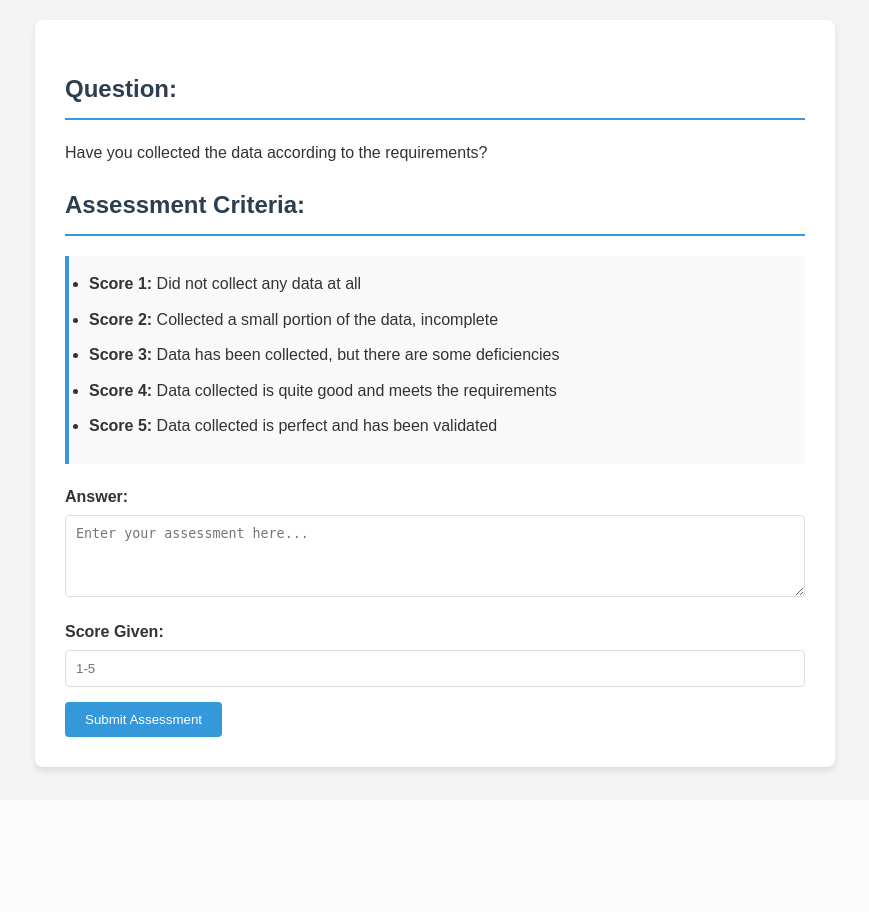
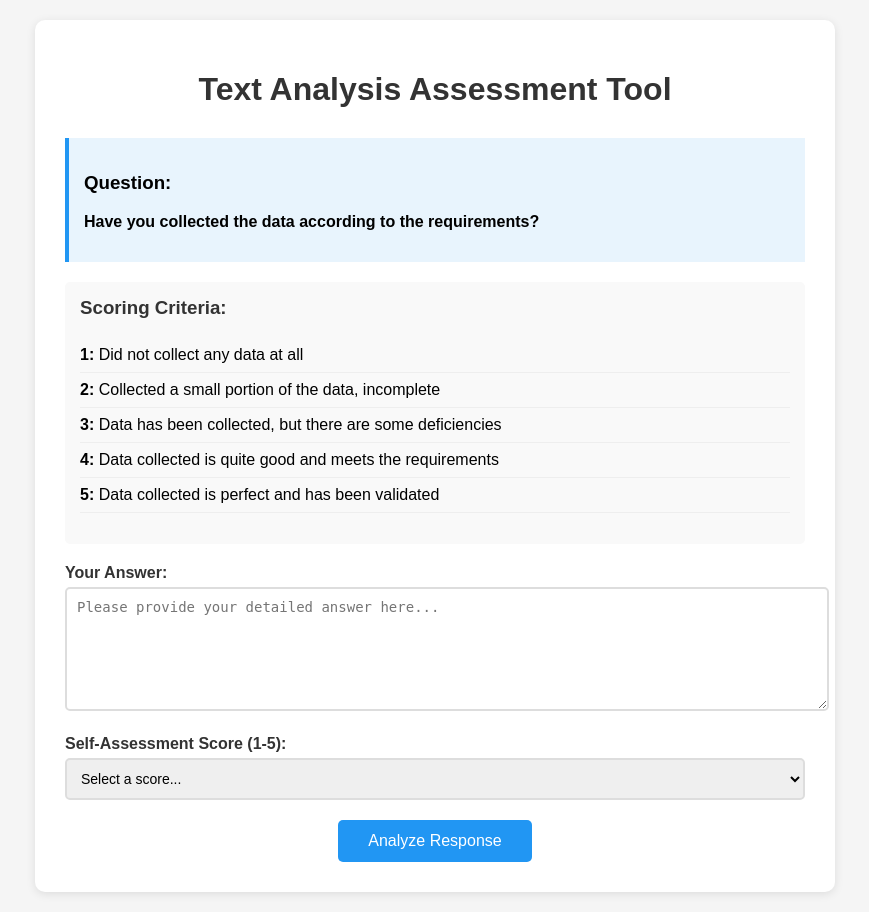
Before and after one commit to DanendraGafrila25/TA_201_Flask, a Flask app: page / in a window 1280 px wide. Shown: the whole page, without its empty margins (205-1074 px from the left). Before the commit the page ends 774 px from the top, so only its background shows below. Run offline with Flask 3, Linux system fonts and the light colour scheme.

Commit message:
Update index.html

```diff
--- a/templates/index.html
+++ b/templates/index.html
@@ -3,87 +3,128 @@
 <head>
     <meta charset="UTF-8">
     <meta name="viewport" content="width=device-width, initial-scale=1.0">
-    <title>Peer Assessment</title>
+    <title>Text Analysis Assessment</title>
     <style>
         body {
             font-family: Arial, sans-serif;
             max-width: 800px;
             margin: 0 auto;
             padding: 20px;
-            line-height: 1.6;
-            background-color: #f4f4f4;
-            color: #333;
+            background-color: #f5f5f5;
         }
         .container {
             background-color: white;
             padding: 30px;
-            border-radius: 8px;
-            box-shadow: 0 4px 6px rgba(0, 0, 0, 0.1);
+            border-radius: 10px;
+            box-shadow: 0 2px 10px rgba(0,0,0,0.1);
         }
-        h2 {
-            color: #2c3e50;
-            border-bottom: 2px solid #3498db;
-            padding-bottom: 10px;
+        h1 {
+            color: #333;
+            text-align: center;
+            margin-bottom: 30px;
         }
-        ul {
+        .question {
+            background-color: #e8f4fd;
+            padding: 15px;
+            border-left: 4px solid #2196F3;
+            margin-bottom: 20px;
+        }
+        .criteria {
             background-color: #f9f9f9;
-            border-left: 4px solid #3498db;
-            padding: 15px 20px;
-            margin: 20px 0;
+            padding: 15px;
+            border-radius: 5px;
+            margin-bottom: 20px;
         }
-        li {
-            margin-bottom: 10px;
+        .criteria h3 {
+            margin-top: 0;
+            color: #333;
         }
-        form {
-            margin-top: 20px;
+        .criteria ul {
+            list-style-type: none;
+            padding: 0;
+        }
+        .criteria li {
+            padding: 8px 0;
+            border-bottom: 1px solid #eee;
+        }
+        .form-group {
+            margin-bottom: 20px;
         }
         label {
             display: block;
             margin-bottom: 5px;
             font-weight: bold;
+            color: #333;
         }
-        textarea, input[type="number"] {
+        textarea {
             width: 100%;
             padding: 10px;
-            margin-bottom: 15px;
-            border: 1px solid #ddd;
-            border-radius: 4px;
-            box-sizing: border-box;
+            border: 2px solid #ddd;
+            border-radius: 5px;
+            font-size: 14px;
+            resize: vertical;
+            min-height: 100px;
         }
-        input[type="submit"] {
-            background-color: #3498db;
+        select {
+            width: 100%;
+            padding: 10px;
+            border: 2px solid #ddd;
+            border-radius: 5px;
+            font-size: 14px;
+        }
+        button {
+            background-color: #2196F3;
             color: white;
-            padding: 10px 20px;
+            padding: 12px 30px;
             border: none;
-            border-radius: 4px;
+            border-radius: 5px;
             cursor: pointer;
-            transition: background-color 0.3s ease;
+            font-size: 16px;
+            display: block;
+            margin: 20px auto 0;
         }
-        input[type="submit"]:hover {
-            background-color: #2980b9;
+        button:hover {
+            background-color: #1976D2;
         }
     </style>
 </head>
 <body>
     <div class="container">
-        <h2>Question:</h2>
-        <p>{{ question }}</p>
+        <h1>Text Analysis Assessment Tool</h1>
 
-        <h2>Assessment Criteria:</h2>
-        <ul>
-            {% for score, description in criteria.items() %}
-                <li><strong>Score {{ score }}:</strong> {{ description }}</li>
-            {% endfor %}
-        </ul>
+        <div class="question">
+            <h3>Question:</h3>
+            <p><strong>{{ question }}</strong></p>
+        </div>
+
+        <div class="criteria">
+            <h3>Scoring Criteria:</h3>
+            <ul>
+                {% for score, description in criteria.items() %}
+                <li><strong>{{ score }}:</strong> {{ description }}</li>
+                {% endfor %}
+            </ul>
+        </div>
 
         <form action="/assess" method="post">
-            <label for="answer">Answer:</label>
-            <textarea name="answer" rows="4" placeholder="Enter your assessment here..."></textarea>
+            <div class="form-group">
+                <label for="answer">Your Answer:</label>
+                <textarea name="answer" id="answer" required placeholder="Please provide your detailed answer here..."></textarea>
+            </div>
 
-            <label for="score">Score Given:</label>
-            <input type="number" name="score" min="1" max="5" placeholder="1-5">
+            <div class="form-group">
+                <label for="score">Self-Assessment Score (1-5):</label>
+                <select name="score" id="score" required>
+                    <option value="">Select a score...</option>
+                    <option value="1">1 - Did not collect any data at all</option>
+                    <option value="2">2 - Collected a small portion of the data, incomplete</option>
+                    <option value="3">3 - Data has been collected, but there are some deficiencies</option>
+                    <option value="4">4 - Data collected is quite good and meets the requirements</option>
+                    <option value="5">5 - Data collected is perfect and has been validated</option>
+                </select>
+            </div>
 
-            <input type="submit" value="Submit Assessment">
+            <button type="submit">Analyze Response</button>
         </form>
     </div>
 </body>
```
